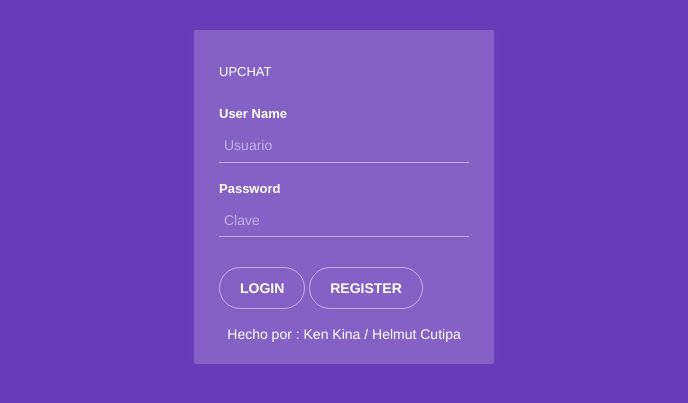
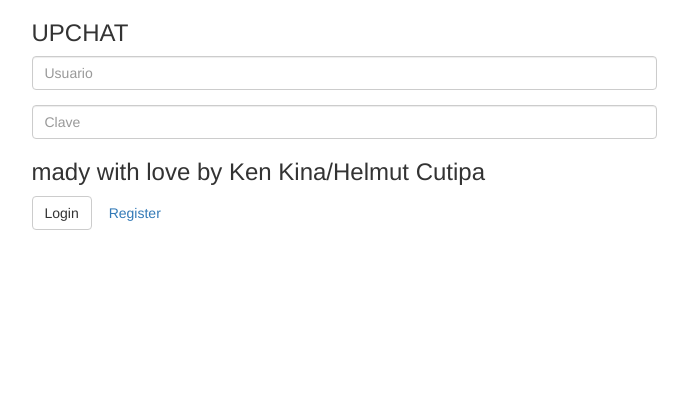
Before and after one commit to helcu/Chat-python-web-sockets, a Python web app: template templates/login.html in a window 1280 px wide. Shown: the top 403 px of the page, without its empty margins (296-984 px from the left). Run offline with Jinja, Linux system fonts and the light colour scheme; the template is opened without the code that fills it, so the values that code supplies are empty.

Commit message:
login mejorado3

```diff
--- a/templates/login.html
+++ b/templates/login.html
@@ -6,133 +6,42 @@
     <link rel="stylesheet" href="{{ url_for('static', filename='stylesheets/bootstrap.min.css') }}" type="text/css"/>
     <link rel="stylesheet" href="{{ url_for('static', filename='plugins/jquery.validate/jquery.validate.css') }}"
           type="text/css"/>
-          <style type="text/css">
 
-          body{
-            background: #673ab7;
-          }
-          .nb-login{
-          	max-width:300px;
-          	margin:30px auto;
-          	background:rgba(255,255,255,0.2);
-          	padding:20px 25px;
-          	border-radius:2px;
-          	box-shadow:0px 0px 10px rgba(255,255,255,0.05);
-          }
-          .nb-login h3{
-          	font-size:13px;
-          	line-height:13px;
-          	margin:15px 0px 25px 0px;
-          	text-transform:uppercase;
-          	color:#fff;
-          }
-          .nb-login form{
-          	margin-bottom:15px;
-          	color:#fff;
-          }
-          .nb-login form input,
-          .nb-login form textarea{
-          	box-shadow:none !important;
-          	padding:6px 5px;
-          	color:#fff;
-          	border:0px;
-          	border-bottom:1px solid rgba(255,255,255,0.5);
-          	background:transparent;
-          	border-radius:0px;
-          }
-          .nb-login form input:focus{
-            background: rgba(255,255,255,0.05);
-          }
-          .nb-login form ::-webkit-input-placeholder {
-             color: rgba(255,255,255,0.5);
-          }
-          .nb-login form ::-moz-placeholder {
-             color: rgba(255,255,255,0.5);
-          }
-          .nb-login form :-ms-input-placeholder {
-             color: rgba(255,255,255,0.5);
-          }
-          .nb-login form .btn{
-          	border:0px;
-          	border-radius:25px;
-          	padding:10px 20px;
-          	border:1px solid rgba(255,255,255,0.5);
-          	color:#fff;
-          	text-transform:uppercase;
-          	font-weight:600;
-          	background:transparent;
-          	margin-top:15px;
-          	-webkit-transition: all 0.5s ease;
-          	-moz-transition: all 0.5s ease;
-          	-o-transition: all 0.5s ease;
-          	-ms-transition: all 0.5s ease;
-          	transition: all 0.5s ease;
-          }
-          .nb-login form .btn:hover{
-          	background:#fff;
-          	color:#666;
-          }
-          .nb-login .social a{
-          	display:block;
-          	margin-bottom:15px;
-          	color:#fff;
-          	padding:8px 20px;
-          	border-radius:25px;
-          	text-align:center;
-          	font-size:12px;
-          	text-transform:uppercase;
-          	font-weight:600;
-            text-decoration: none;
-          }
-          .nb-login .social a:hover{
-            opacity: 0.9;
-          }
-          .nb-login .social a.facebook{
-            background: #3280e7;
-          }
-          .nb-login .social a.twitter{
-            background: #32c8de;
-          }
-          .nb-login .social a.google-plus{
-            background: #f96f4a;
-          }
-          .nb-login .center{
-            text-align: center;
-          }
-          .nb-login .or{
-            color: #FFF;
-          }
-
-          </style>
 </head>
 <body>
 
 
+  <div class="row">
                           <div class="col-sm-6 col-sm-offset-3 form-box">
-
-  <!-- Login Form -->
-  <div class="nb-login">
-  	<h3 class="scenter">UPCHAT</h3>
-  	  <form action={{ url_for("login") }} method="post">
+                          	<div class="form-top">
+                          		<div class="form-top-left">
+                          			<h3>UPCHAT</h3>
                                   <p style="color:red;">{{ error }}</p>
+                          		</div>
+                          		<div class="form-top-right">
+                          			<i class="fa fa-lock"></i>
+                          		</div>
+                              </div>
+                              <div class="form-bottom">
+  			                    <form role="form" action="" method="post" class="login-form">
   			                    	<div class="form-group">
-
-        <label for="InputUser">User Name</label>
-        <input type="text" class="form-control" name="username" id="username" placeholder="Usuario">
+  			                    		<label class="sr-only" for="form-username">Username</label>
+                                  <input type="text" class="form-username form-control" name="username" id="username" placeholder="Usuario">
 
   			                        </div>
   			                        <div class="form-group">
-          <label for="InputPassword">Password</label>
-          <input type="password" class="form-control" name="password" id="password" placeholder="Clave">
+  			                        	<label class="sr-only" for="form-password">Password</label>
+                                    <input type="password" class="form-password form-control" name="password" id="password" placeholder="Clave">
+
   			                        </div>
+                                <h3>mady with love by Ken Kina/Helmut Cutipa</h3>
                                 <button type="submit" class="btn btn-default">Login</button>
                                 <button type="button" onclick="location.replace('/register')" class="btn btn-link">Register</button>
   			                    </form>
-  	<div class="center or">Hecho por : Ken Kina / Helmut Cutipa</div>
-
+  		                    </div>
+                          </div>
                       </div>
 
-  </div>
 
 <script src='{{ url_for('static', filename='javascripts/jquery.min.js') }}'></script>
 <script src='{{ url_for('static', filename='javascripts/bootstrap.min.js') }}'></script>
```
Lines whose indentation alone changed are shown as unchanged.
